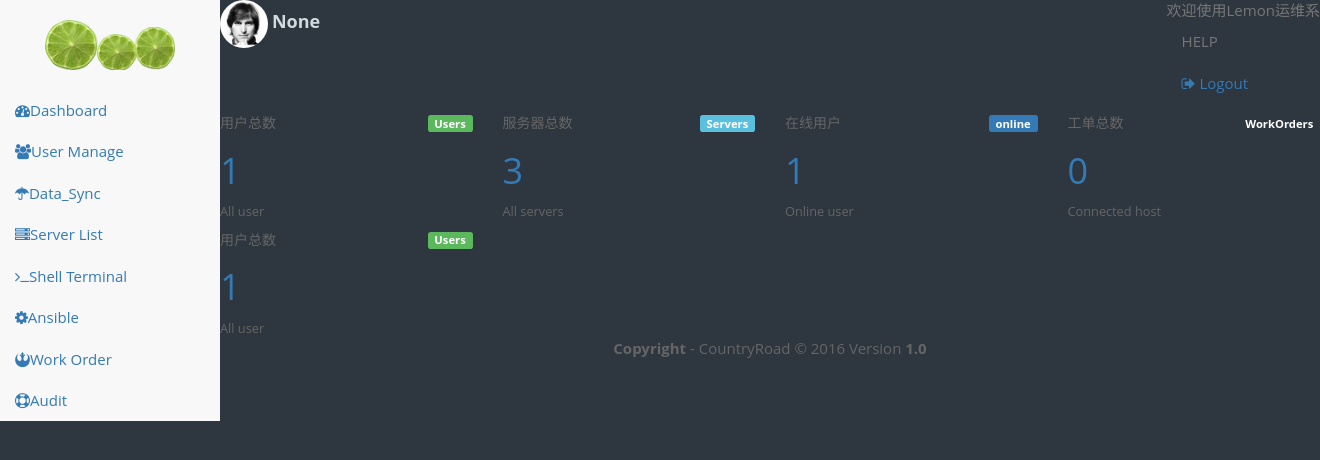
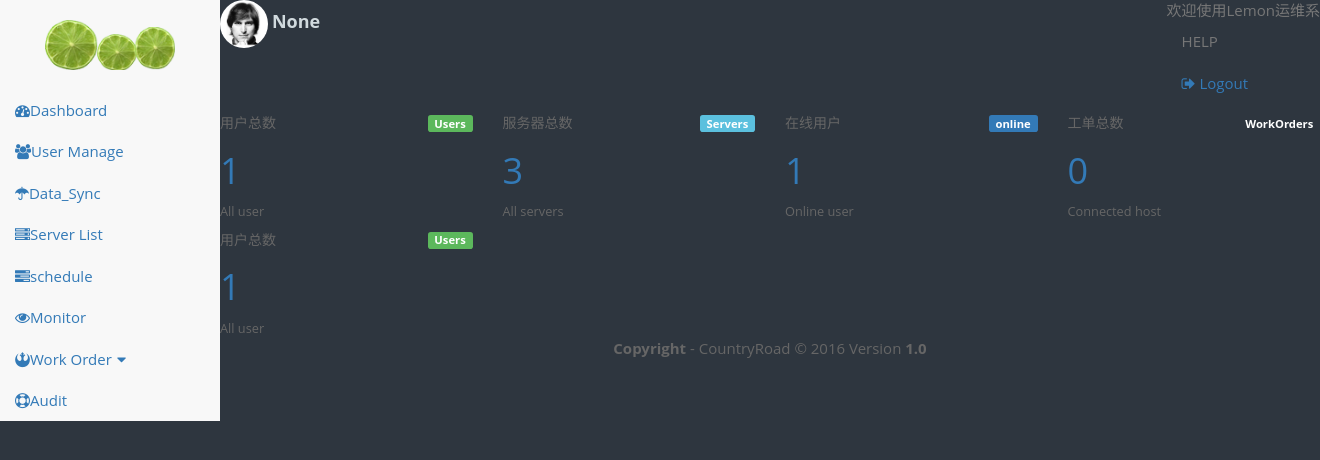
Before and after one commit to ljjsys/Lemon_flask, a Flask app: template lemon_master/app/templates/Dashboard.html in a window 1320 px wide; the page is wider, and only the part inside the window is pictured. Shown: the top 460 px of that part. Run offline with Flask 2, Linux system fonts and the light colour scheme; the template is opened without the code that fills it, so the values that code supplies are empty; some libraries are stand-ins or nearby versions.

Commit message:
add work_order  and monitor menu

```diff
--- a/lemon_master/app/templates/nav.html
+++ b/lemon_master/app/templates/nav.html
@@ -8,13 +8,29 @@
             <li id="user_manage"><a href="{{ url_for('user.user_manage') }}"><i class="fa fa-users"></i><span>User Manage</span></a></li>
             <li id="data_sync"><a href="{{ url_for('data_sync.data_sync_list') }}"><i class="fa fa-umbrella"></i><span>Data_Sync</span></a></li>
             <li id="server"><a href="{{ url_for('server.server_list') }}"><i class="fa fa-server"></i><span>Server List</span></a></li>
-            <li><a href="#"><i class="fa fa-terminal"></i><span>Shell Terminal</span></a></li>
-            <li><a href="#"><i class="fa fa-cog"></i><span>Ansible</span></a></li>
+            <li id="schedule"><a href="#"><i class="fa fa-tasks" aria-hidden="true"></i><span>schedule</span></a></li>
+            <!--<li><a href="#"><i class="fa fa-terminal"></i><span>Shell Terminal</span></a></li>-->
+            <li><a href="#"><i class="fa fa-eye" aria-hidden="true"></i><span>Monitor</span></a></li>
 {#            <li><a href="#"><i class="fa fa-ship"></i><span>Jboss Instance</span></a></li>#}
 {#            <li><a href="#"><i class="fa fa-codepen"></i><span>Docker</span></a></li>#}
 {#            <li><a href="#"><i class="fa fa-empire"></i><span>Security Update</span></a></li>#}
 {#            <li><a href="#"><i class="fa fa-check-circle"></i><span>Tasks</span></a></li>#}
-            <li><a href="#"><i class="fa fa-rebel"></i><span>Work Order</span></a></li>
+            <li id="work_order">
+                <a  href="#work_order_collapse" aria-controls="work_order_collapse" data-toggle="collapse">
+                    <i class="fa fa-rebel"></i><span>Work Order<i class="fa fa-fw fa-caret-down"></i></span>
+                </a>
+                <ul id="work_order_collapse" class="collapse nav nav-second-level" aria-expanded="true">
+                    <li>
+                        <a href="{{ url_for('work_order.work_order_statistic') }}">工单统计</a>
+                    </li>
+                    <li>
+                        <a href="{{ url_for('work_order.work_order_list') }}">工单列表</a>
+                    </li>
+                    <li>
+                        <a href="#">我的工单</a>
+                    </li>
+                </ul>
+            </li>
 {#            <li><a href="#"><i class="fa fa-joomla" aria-hidden="true"></i><span>DNS</span></a></li>#}
             <li><a href="#"><i class="fa fa-life-ring" aria-hidden="true"></i><span>Audit</span></a></li>
         </ul>
```
